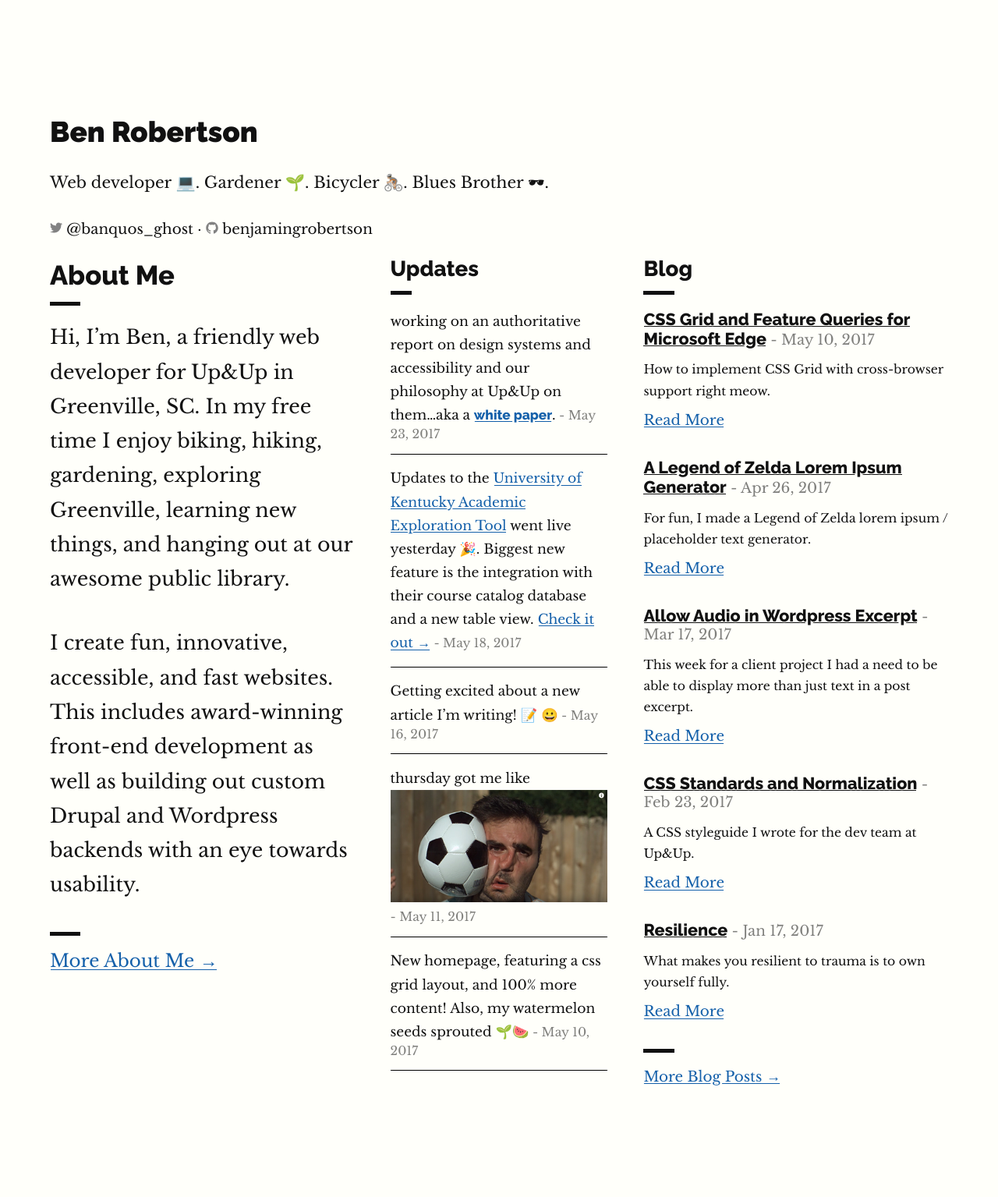
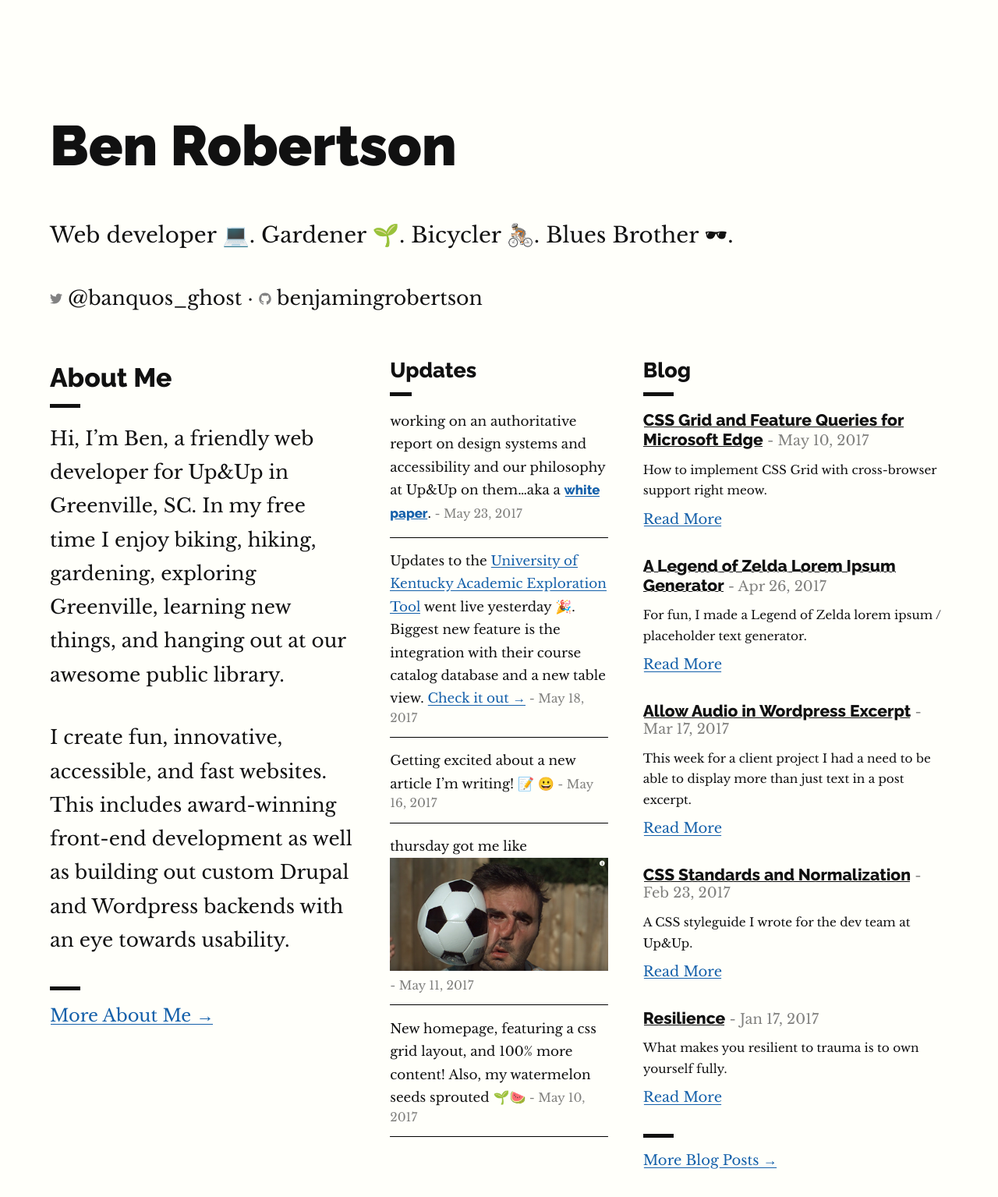
Before and after one commit to benjamingrobertson/benjamingrobertson.github.io, a Jekyll site: the page built from index.md, in a window 1280 px wide. Shown: the whole page at 78% size. Built offline with Jekyll 4.4.1, drawn with Linux system fonts in a browser that asks for light colours; before the commit the page ends 1428 px from its top, so only the background shows below that.

Commit message:
Typography size changes

```diff
--- a/_sass/smacss/base/_typography.sass
+++ b/_sass/smacss/base/_typography.sass
@@ -9,7 +9,7 @@ html
     +font-primary
     background-color: $white
     color: $black
-    font-size: calc(.75em + .5vw)
+    font-size: 18px
 
 
 h1,
--- a/_sass/smacss/components/_home.sass
+++ b/_sass/smacss/components/_home.sass
@@ -4,6 +4,14 @@ main.home
         grid-gap: 2.5em
         grid-template-columns: 1.75fr 1.25fr 1.75fr
         // grid-template-columns: 3fr 1.25fr 1.75fr 1.75fr
+
+
+.home__header h1
+    font-size: 4rem
+
+.home__header
+    font-size: 1.4em
+    margin-bottom: 1.5em
 
 .about
     font-size: 1.25rem
--- a/_sass/smacss/layout/_layout.sass
+++ b/_sass/smacss/layout/_layout.sass
@@ -5,7 +5,7 @@ body
 
 .layout-container
     width: 90%
-    max-width: 675px
+    max-width: 37.5em
     margin: 0 auto
 
 .site-footer
```
